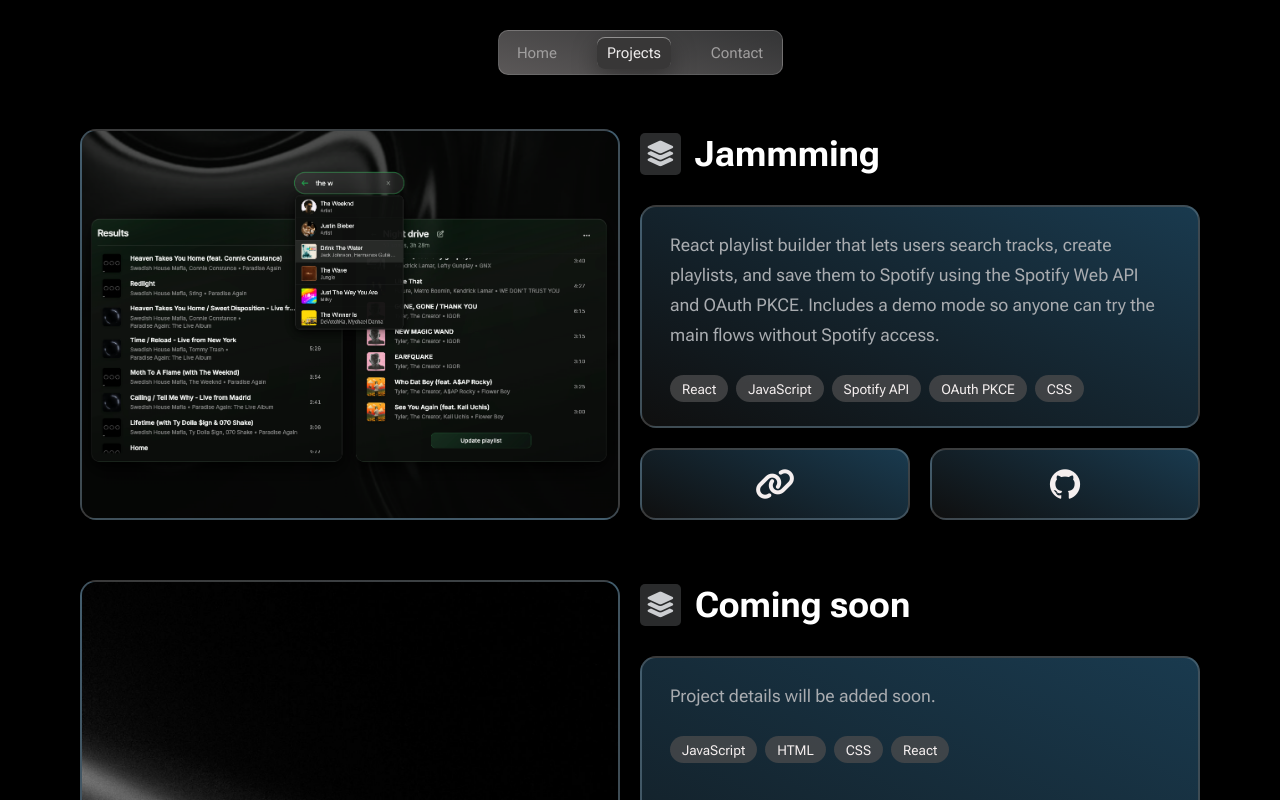
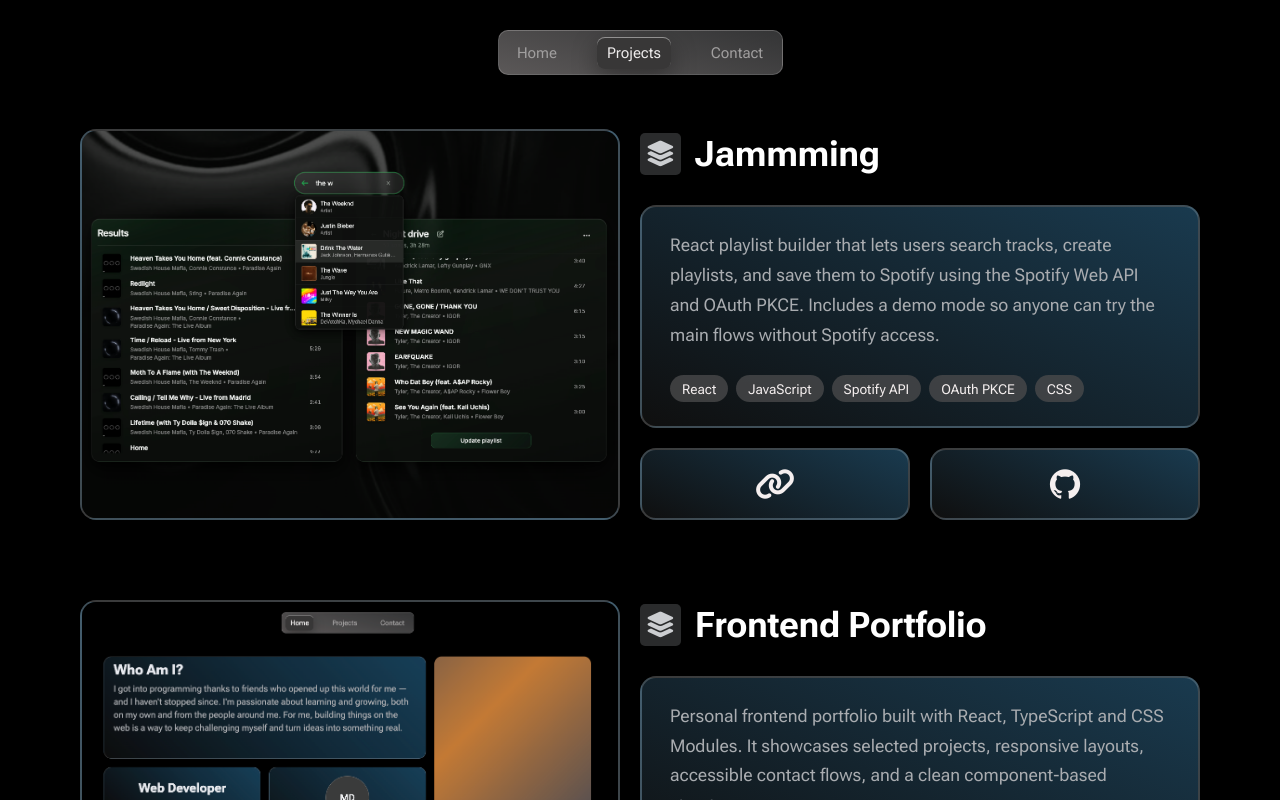
Before and after one commit to Marcodggz/portfolio, a React (Vite) app: page /projects in a window 1280 px wide. Shown: the top 800 px of the page. Built offline with nearby package versions, Linux system fonts and the light colour scheme.

Commit message:
feat: add portfolio project

```diff
--- a/src/data/projects.ts
+++ b/src/data/projects.ts
@@ -1,6 +1,7 @@
 import type { ProjectData } from '../types'
 import soonImage from '../assets/soon.jpg'
 import jammmingImage from '../assets/jammming-screenshot.png'
+import portfolioImage from '../assets/portfolio-screenshot.png'
 
 export const projects: ProjectData[] = [
   {
@@ -14,13 +15,14 @@
     githubUrl: 'https://github.com/Marcodggz/jammming',
   },
   {
-    title: 'Coming soon',
-    description: 'Project details will be added soon.',
-    image: soonImage,
-    imageAlt: 'Soon',
-    technologies: ['JavaScript', 'HTML', 'CSS', 'React'],
-    liveUrl: 'https://blank.page',
-    githubUrl: 'https://github.com/Marcodggz',
+    title: 'Frontend Portfolio',
+    description:
+      'Personal frontend portfolio built with React, TypeScript and CSS Modules. It showcases selected projects, responsive layouts, accessible contact flows, and a clean component-based structure.',
+    image: portfolioImage,
+    imageAlt: 'Frontend Portfolio screenshot',
+    technologies: ['React', 'TypeScript', 'CSS Modules'],
+    liveUrl: 'https://YOUR_PORTFOLIO_LIVE_URL',
+    githubUrl: 'https://github.com/Marcodggz/portfolio',
   },
   {
     title: 'Coming Soon',
--- a/src/pages/Projects/Projects.module.css
+++ b/src/pages/Projects/Projects.module.css
@@ -36,6 +36,6 @@
   }
 
   .flex {
-    gap: 60px;
+    gap: 80px;
   }
 }
```
Also changed, not shown: src/assets/portfolio-screenshot.png (added).
